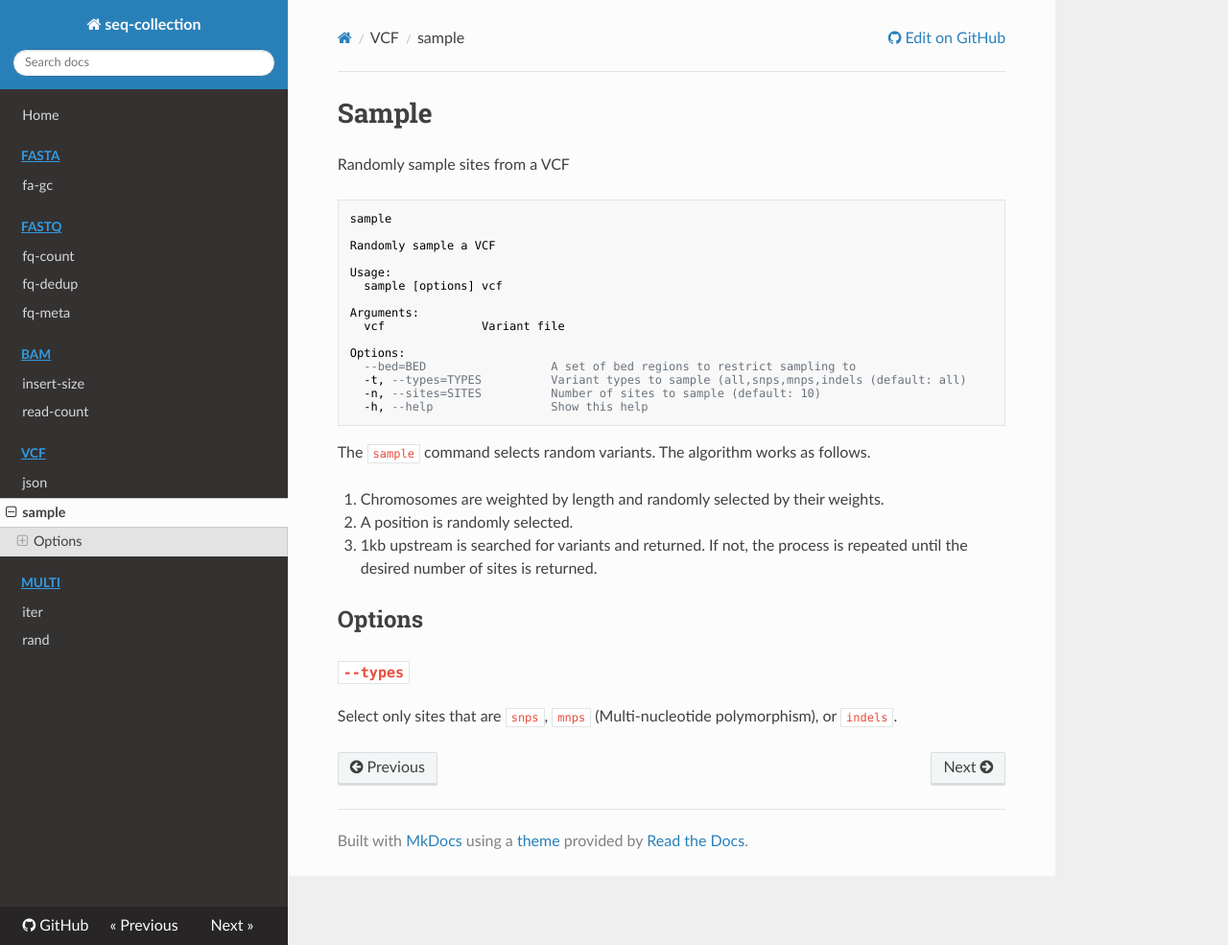
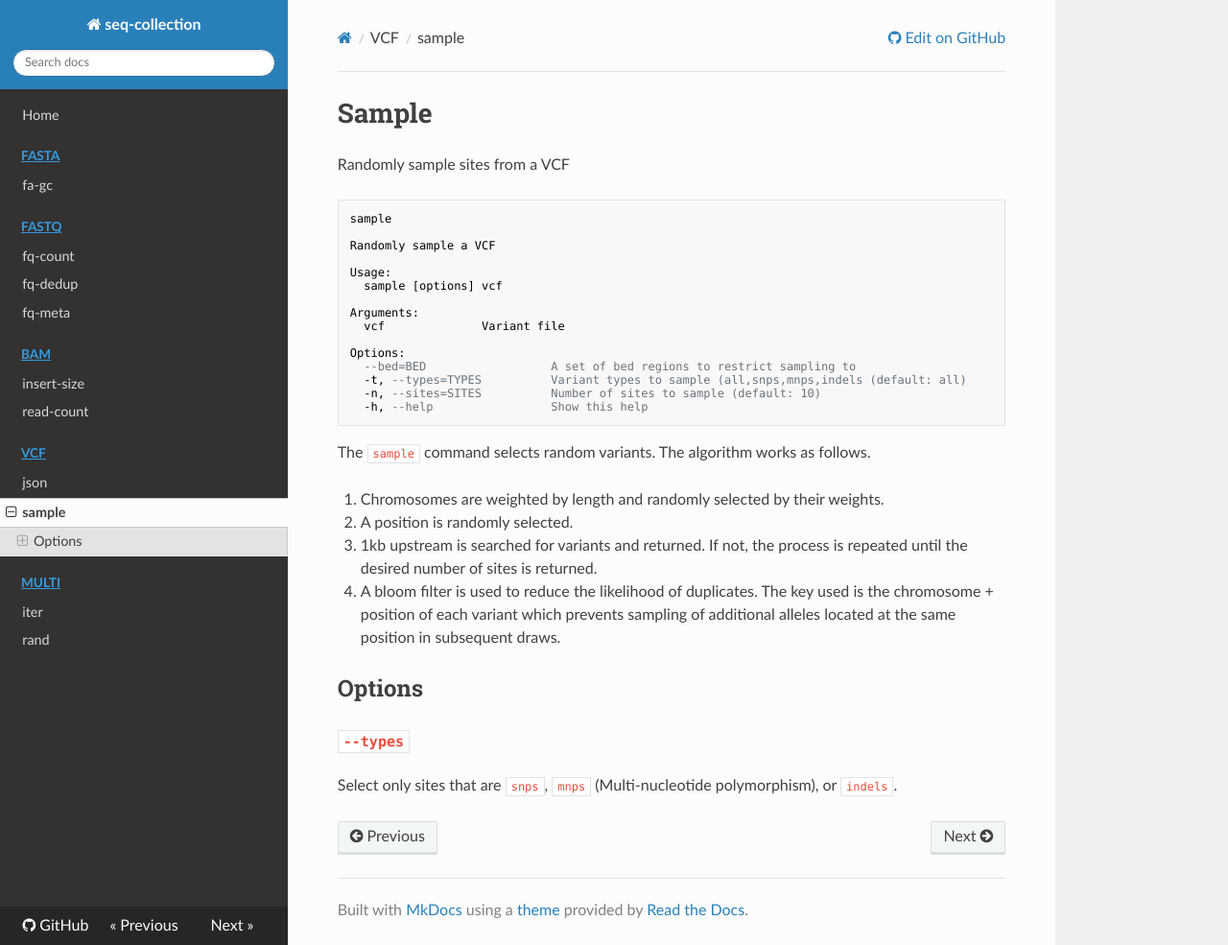
Before and after one commit to danielecook/seq-collection, an MkDocs documentation site: the page built from docs/sample.md, in a window 1280 px wide and 985 px high. Shown: the whole window at 96% size. Built offline with MkDocs 1.6.1, drawn with Linux system fonts in a browser that asks for light colours; nearby versions of some CDN libraries.

Commit message:
use chrom_pos for bloom filter to avoid sampling alt. alleles of at same location

```diff
--- a/docs/sample.md
+++ b/docs/sample.md
@@ -25,6 +25,7 @@ The `sample` command selects random variants. The algorithm works as follows.
 1. Chromosomes are weighted by length and randomly selected by their weights.
 2. A position is randomly selected.
 3. 1kb upstream is searched for variants and returned. If not, the process is repeated until the desired number of sites is returned.
+4. A bloom filter is used to reduce the likelihood of duplicates. The key used is the chromosome + position of each variant which prevents sampling of additional alleles located at the same position in subsequent draws.
 
 ## Options
 
```
Also changed, not shown: 1 other file.
